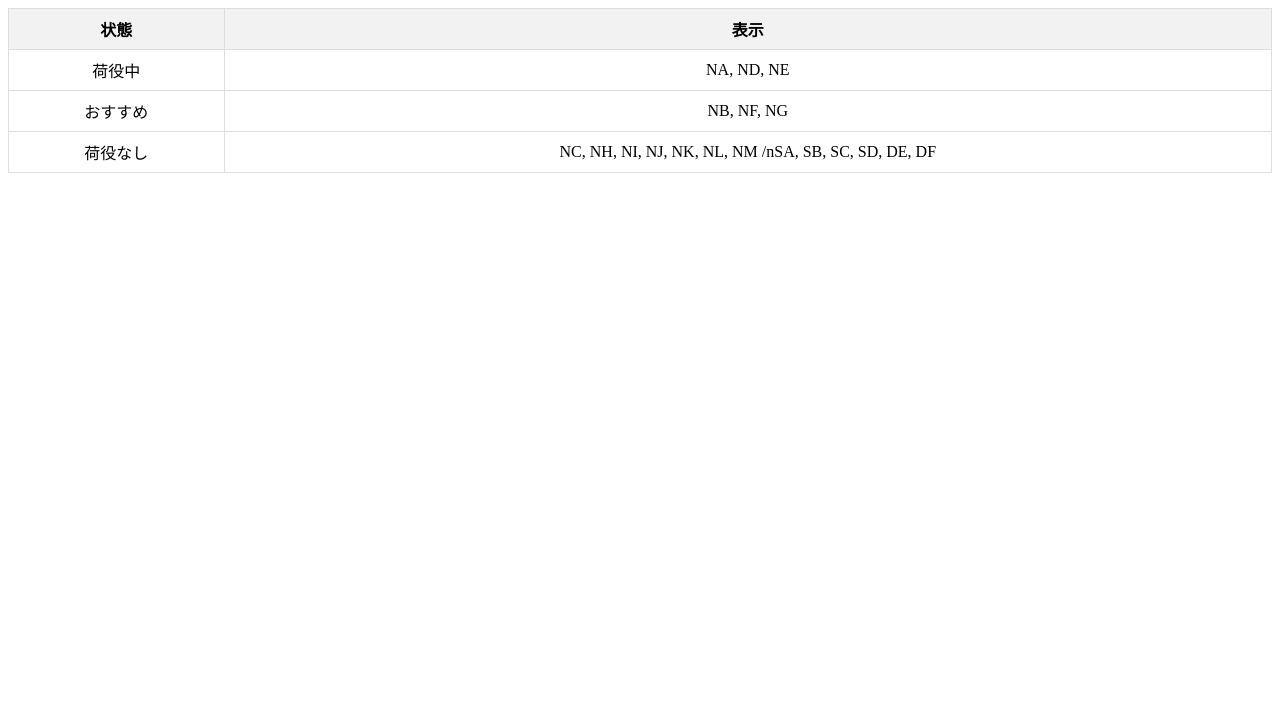
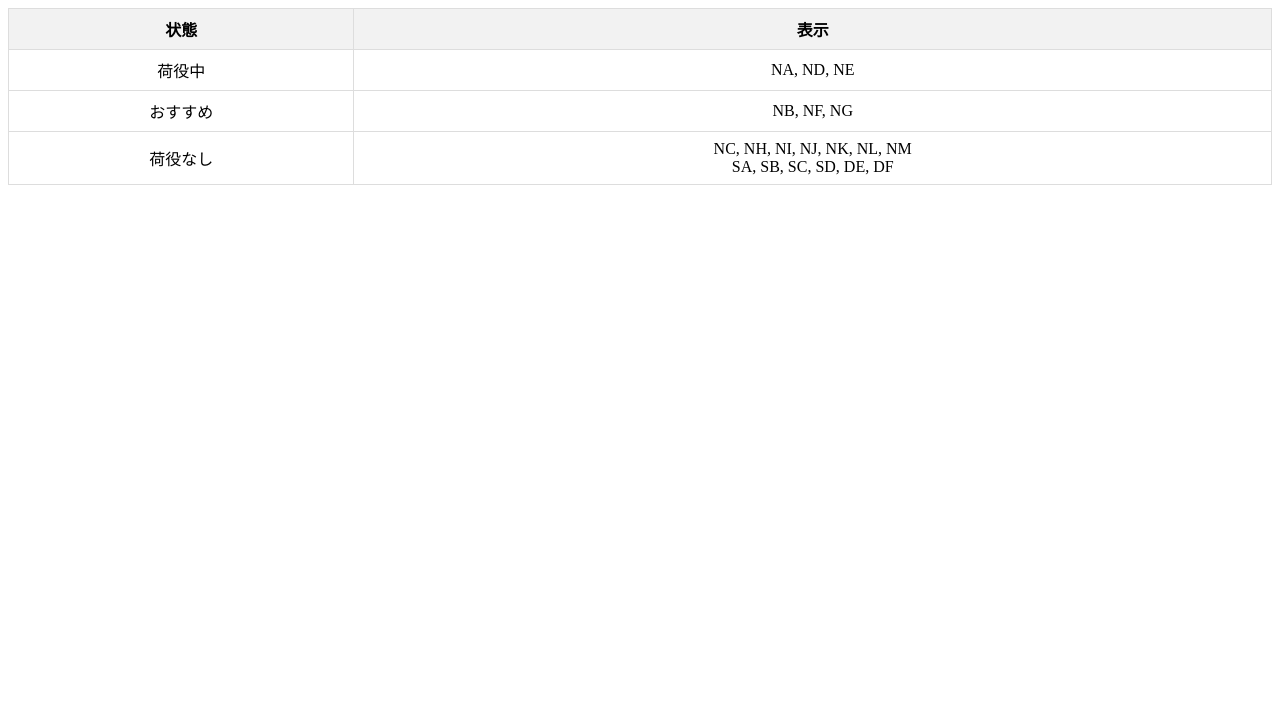
Before and after one commit to akasofuanimal/szjtest, a plain HTML site: page index.html in a window 1280 px wide. Shown: the part 81-800 px from the top of the page. Drawn offline with Linux system fonts and the light colour scheme.

Commit message:
Update index.html

```diff
--- a/index.html
+++ b/index.html
@@ -37,7 +37,7 @@
         </tr>
         <tr>
             <td>荷役なし</td>
-            <td>NC, NH, NI, NJ, NK, NL, NM /nSA, SB, SC, SD, DE, DF</td>
+            <td>NC, NH, NI, NJ, NK, NL, NM <br>SA, SB, SC, SD, DE, DF</td>
         </tr>
     </table>
     <script>
```
